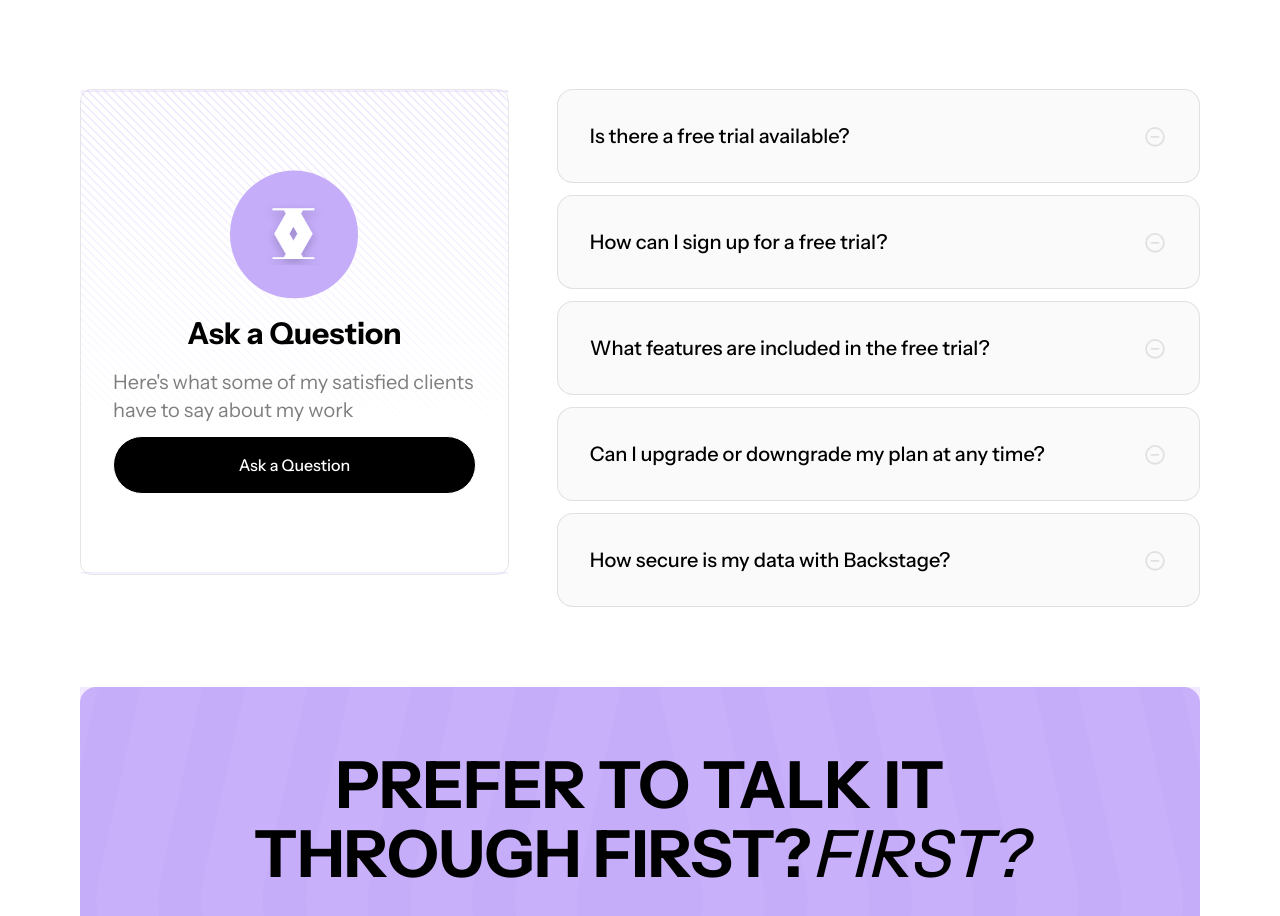
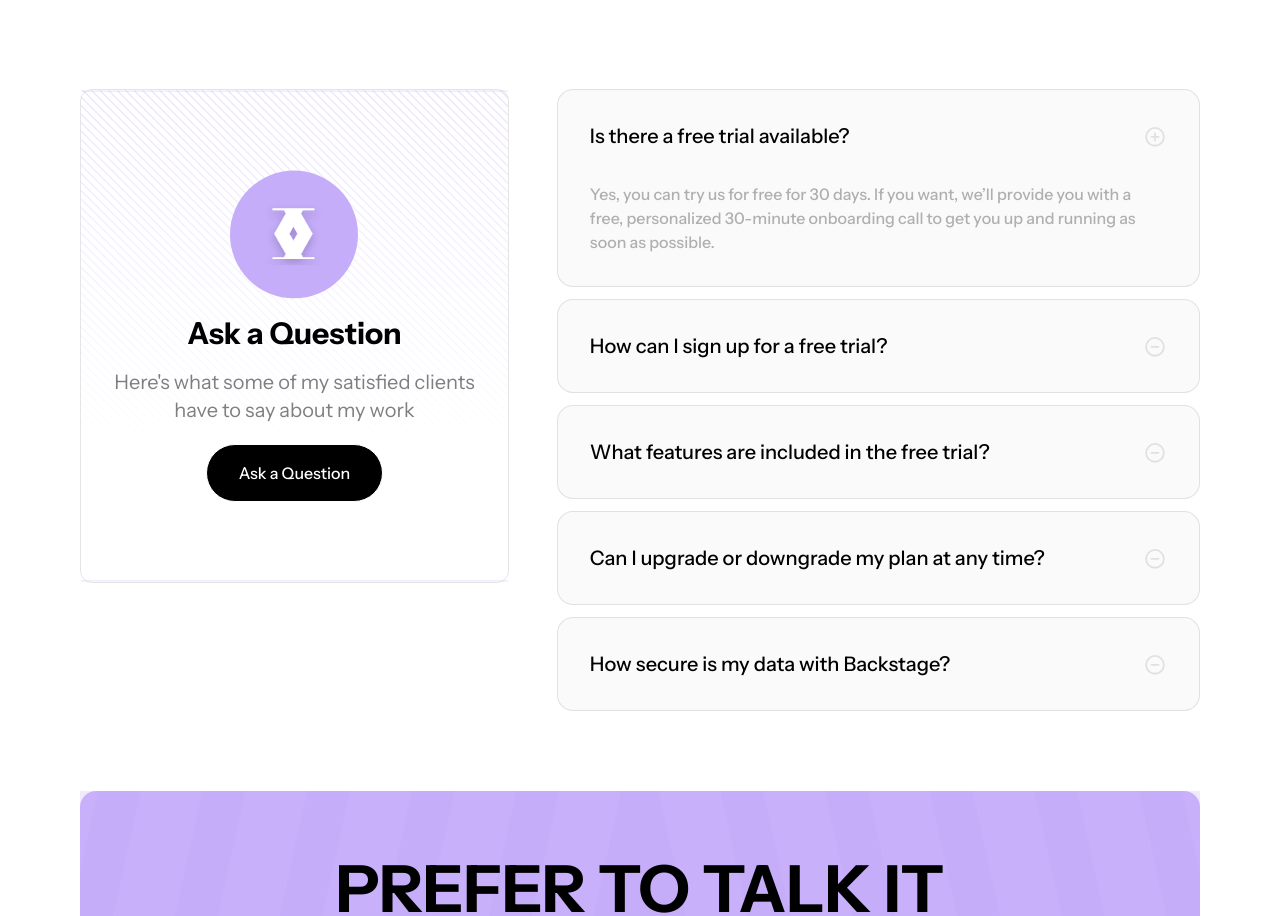
Before and after one commit to aqilusman45/Backstage, a Next.js app: page / in a window 1280 px wide. Shown: the part 2865-3781 px from the top of the page. Built offline with nearby package versions, Linux system fonts and the light colour scheme.

Commit message:
feat: initial open first one and make text center

```diff
--- a/src/sections/faq-section/index.jsx
+++ b/src/sections/faq-section/index.jsx
@@ -9,7 +9,7 @@ export default function FaqSection({ otherClasses }) {
   const { faqQuestions } = homePageMocks;
 
   const faqSectionClasses = classnames(otherClasses, "mx-6 my-14 lg:my-20");
-  const [activeId, setActiveId] = useState(null);
+  const [activeId, setActiveId] = useState(1);
 
   return (
     <section className={faqSectionClasses} data-testid="faq-section">
@@ -38,7 +38,7 @@ export default function FaqSection({ otherClasses }) {
               <h3 className="font-semibold text-30 font-instrument-sans ">
                 Ask a Question
               </h3>
-              <p className="text-normal font-instrument-sans  text-xl text-black/50">
+              <p className="text-normal font-instrument-sans  text-xl text-black/50 text-center">
                 Here's what some of my satisfied clients have to say about my
                 work{" "}
               </p>
@@ -46,7 +46,7 @@ export default function FaqSection({ otherClasses }) {
                 label="Ask a Question"
                 variant="primary"
                 size="small"
-                otherClasses="w-full"
+                otherClasses="mt-2"
               />
             </div>
           </div>
```
